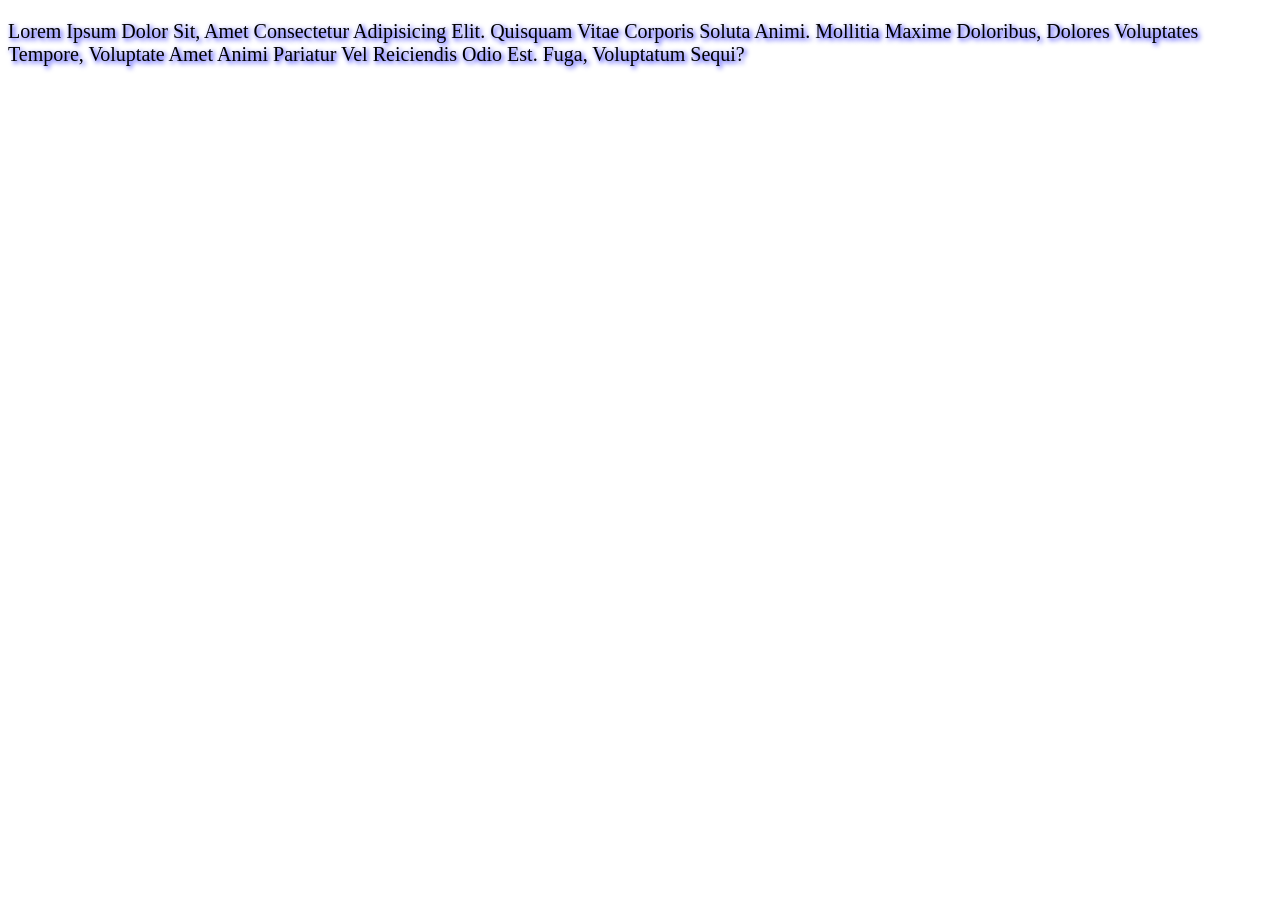
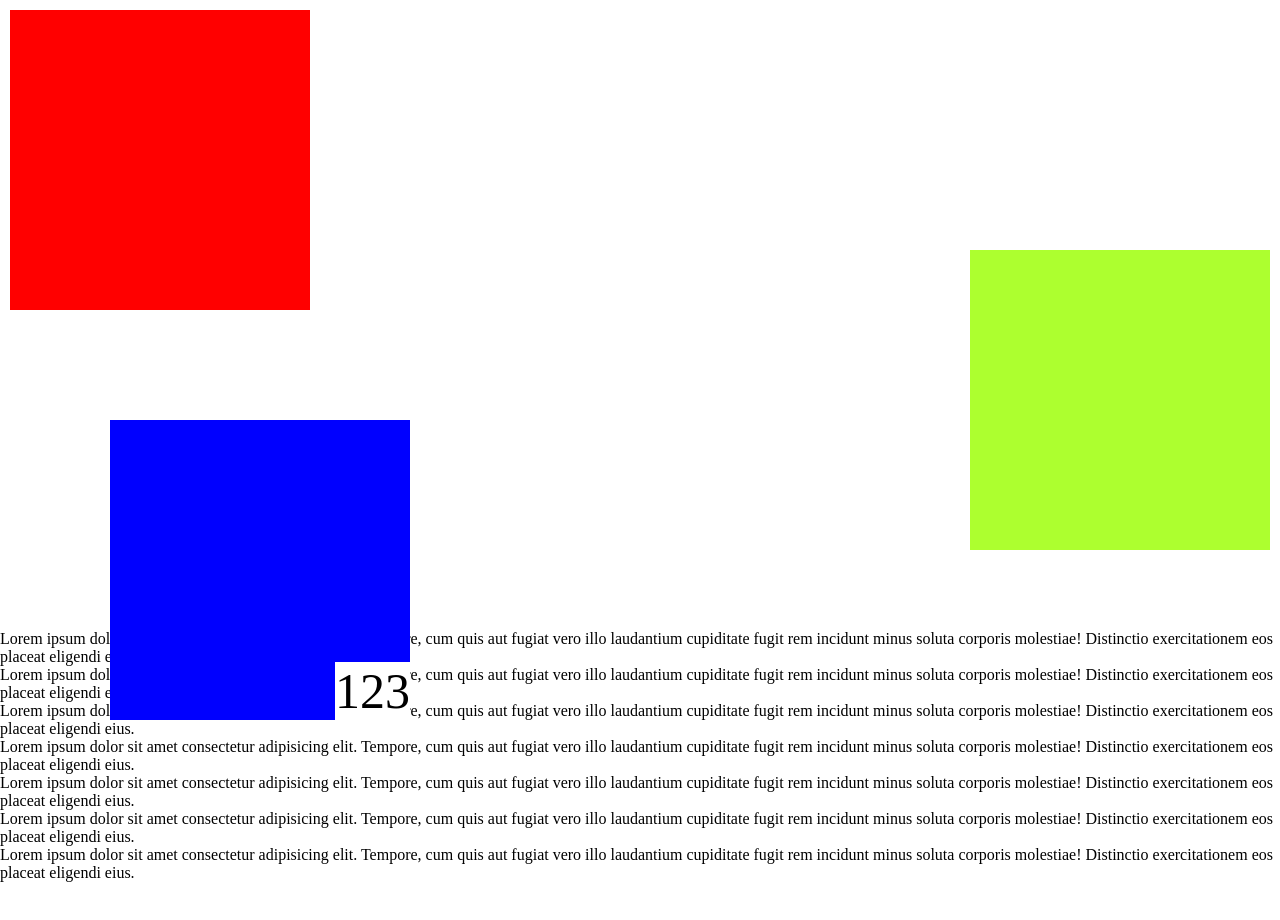
Before and after one commit to Vinicius-a11y/EstudosHtmlCss, a plain HTML site: page index.html in a window 1280 px wide. Shown: the top 920 px of the page. Before the commit the page ends 800 px from the top, so only its background shows below. Drawn offline with Linux system fonts and the light colour scheme.

Commit message:
position

```diff
--- a/estudos/styles.css
+++ b/estudos/styles.css
@@ -1,14 +1,44 @@
-p {
-     font-size: 20px;
-     /*font-style: italic;
-     font-weight: bold;
-     direction: ltr;
-     letter-spacing: 1px;
-     word-spacing: 5%;
-     line-height: 25px;*/
-     text-align: left;
-     /*text-decoration: underline;*/
-    /* text-indent: 50px;*/
-    text-shadow: 2px 2px 5px blue;
-    text-transform: capitalize;
+* {
+    margin: 0;
 }
+
+.pai {
+    height: 300vh;
+}
+
+.filha1, .filha2, .filha3 {
+    width: 300px;
+    height: 300px;
+    background: red;
+    margin: 10px;
+    position: static;
+
+}
+
+.filha2 {
+    background: greenyellow;
+    position: fixed;
+    top: 30%;
+    right: 0;
+    z-index: 1;
+}
+
+.filha1 {
+
+}
+
+.filha3 {
+    background: blue;
+    position: relative;
+    top: 100px;
+    left: 100px;
+}
+
+.outra {
+    position: absolute;
+    font-size: 50px;
+    background: #fff;
+    right: 0px;
+    bottom: 0;
+
+}
--- a/index.html
+++ b/index.html
@@ -9,10 +9,19 @@
 </head>
 
 <body>
-    <div>
-        <p>
-            Lorem ipsum dolor sit, amet consectetur adipisicing elit. Quisquam vitae corporis soluta animi. Mollitia maxime doloribus, dolores voluptates tempore, voluptate amet animi pariatur vel reiciendis odio est. Fuga, voluptatum sequi?
-        </p>
+    <div class="pai">
+        <div class="filha1"></div>
+        <div class="filha2"></div>
+        <div class="filha3">
+            <span class="outra">123</span>
+        </div>
+        <p>Lorem ipsum dolor sit amet consectetur adipisicing elit. Tempore, cum quis aut fugiat vero illo laudantium cupiditate fugit rem incidunt minus soluta corporis molestiae! Distinctio exercitationem eos placeat eligendi eius.</p>
+        <p>Lorem ipsum dolor sit amet consectetur adipisicing elit. Tempore, cum quis aut fugiat vero illo laudantium cupiditate fugit rem incidunt minus soluta corporis molestiae! Distinctio exercitationem eos placeat eligendi eius.</p>
+        <p>Lorem ipsum dolor sit amet consectetur adipisicing elit. Tempore, cum quis aut fugiat vero illo laudantium cupiditate fugit rem incidunt minus soluta corporis molestiae! Distinctio exercitationem eos placeat eligendi eius.</p>
+        <p>Lorem ipsum dolor sit amet consectetur adipisicing elit. Tempore, cum quis aut fugiat vero illo laudantium cupiditate fugit rem incidunt minus soluta corporis molestiae! Distinctio exercitationem eos placeat eligendi eius.</p>
+        <p>Lorem ipsum dolor sit amet consectetur adipisicing elit. Tempore, cum quis aut fugiat vero illo laudantium cupiditate fugit rem incidunt minus soluta corporis molestiae! Distinctio exercitationem eos placeat eligendi eius.</p>
+        <p>Lorem ipsum dolor sit amet consectetur adipisicing elit. Tempore, cum quis aut fugiat vero illo laudantium cupiditate fugit rem incidunt minus soluta corporis molestiae! Distinctio exercitationem eos placeat eligendi eius.</p>
+        <p>Lorem ipsum dolor sit amet consectetur adipisicing elit. Tempore, cum quis aut fugiat vero illo laudantium cupiditate fugit rem incidunt minus soluta corporis molestiae! Distinctio exercitationem eos placeat eligendi eius.</p>
     </div>
 </body>
 
```
